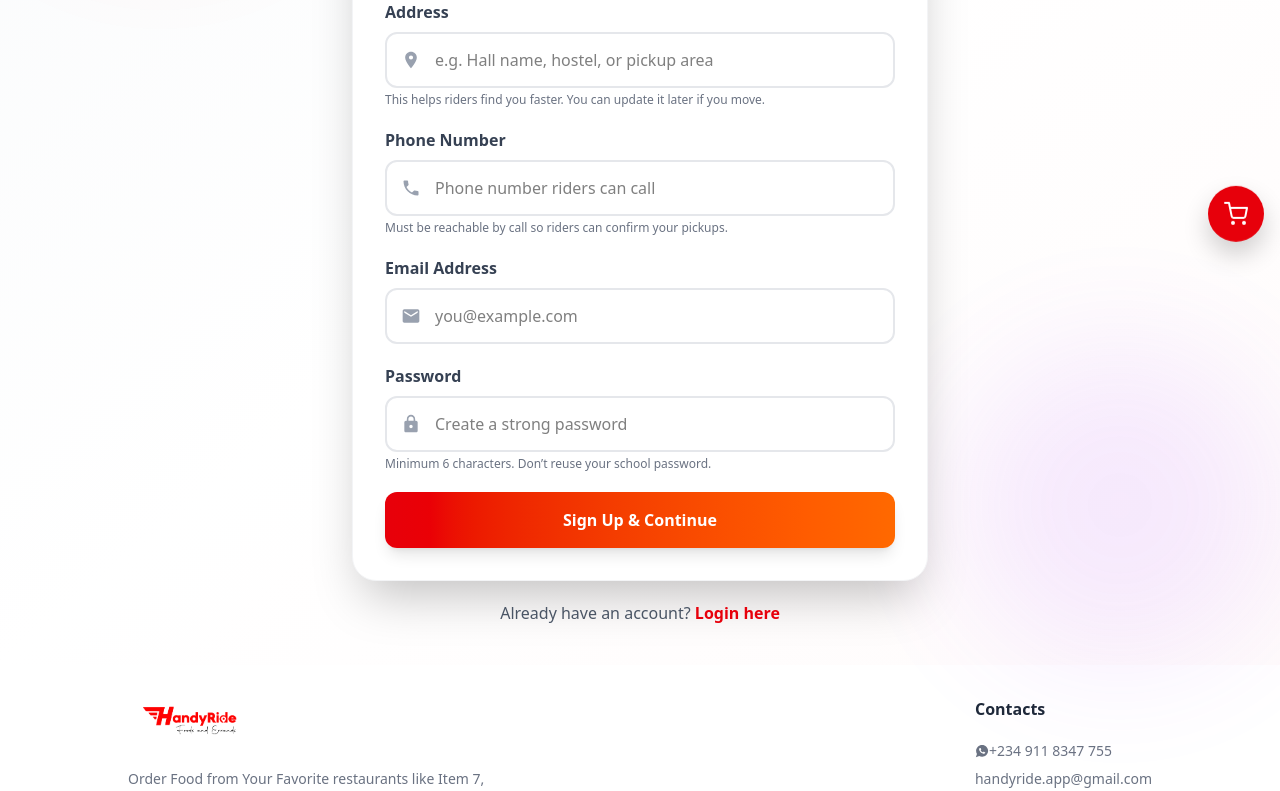
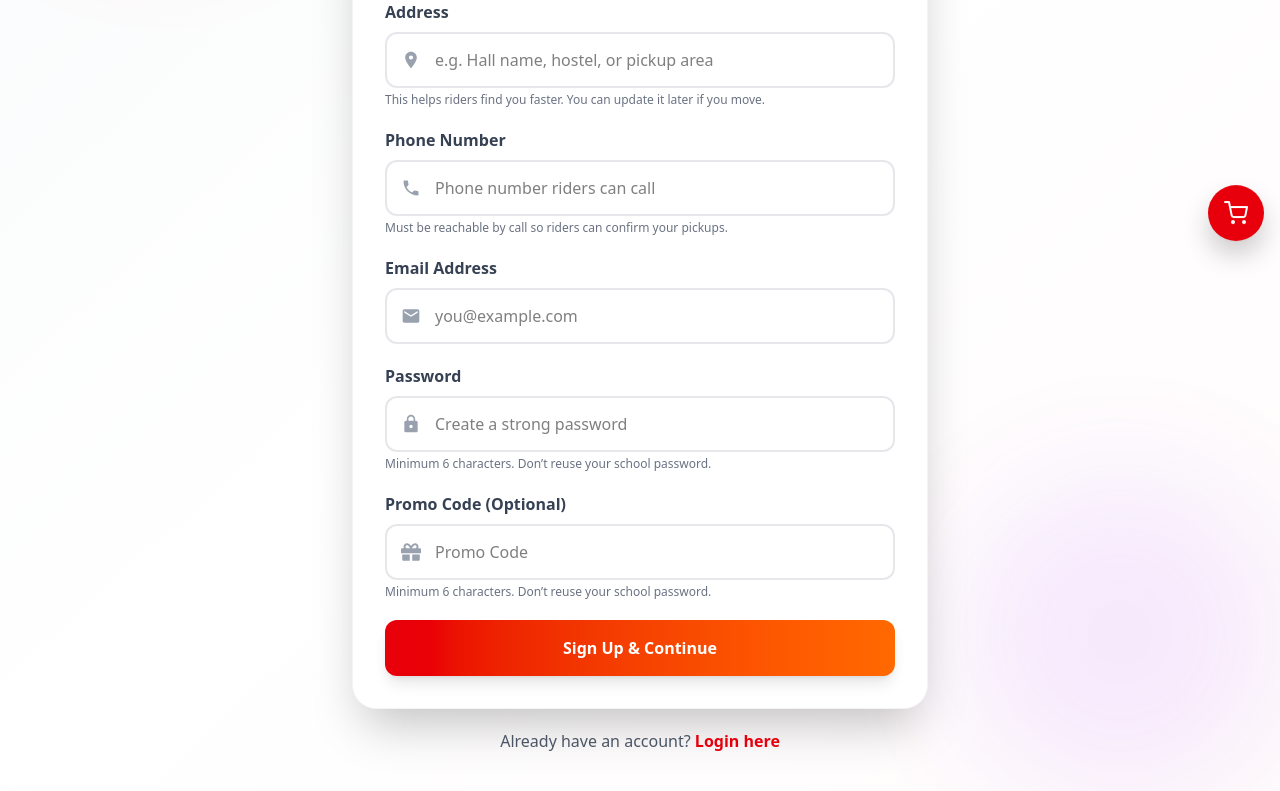
Before and after one commit to Adeosun01pluto/HandyRide, a React (Vite) app: page /register in a window 1280 px wide. Shown: the part 469-1260 px from the top of the page. Built offline with nearby package versions, Linux system fonts and the light colour scheme; no server answers.

Commit message:
Promocode added

```diff
--- a/src/pages/CustomerRegister.jsx
+++ b/src/pages/CustomerRegister.jsx
@@ -13,6 +13,7 @@ import {
   MdPhone,
   MdLocationOn,
 } from "react-icons/md";
+import { FaGift } from "react-icons/fa";
 
 const CustomerRegister = () => {
   const [params] = useSearchParams();
@@ -24,6 +25,7 @@ const CustomerRegister = () => {
     phone: "",
     email: "",
     password: "",
+    promoCode: "",
   });
   const [loading, setLoading] = useState(false);
   const [error, setError] = useState("");
@@ -229,6 +231,28 @@ const CustomerRegister = () => {
                 Minimum 6 characters. Don’t reuse your school password.
               </p>
             </div>
+            {/* Promo code */}
+            <div>
+              <label className="block text-md font-semibold text-gray-700 mb-2">
+                Promo Code (Optional)
+              </label>
+              <div className="relative">
+                <div className="absolute inset-y-0 left-0 pl-4 flex items-center pointer-events-none">
+                  <FaGift className="w-5 h-5 text-gray-400" />
+                </div>
+                <input
+                  name="promoCode"
+                  type="promoCode"
+                  value={form.promoCode}
+                  onChange={onChange}
+                  placeholder="Promo Code"
+                  className="w-full pl-12 pr-4 py-3.5 border-2 border-gray-200 rounded-xl focus:border-red-500 focus:ring-4 focus:ring-red-100 outline-none transition-all"
+                />
+              </div>
+              <p className="text-xs text-gray-500 mt-1">
+                Minimum 6 characters. Don’t reuse your school password.
+              </p>
+            </div>
 
             {/* Submit */}
             <button
```
